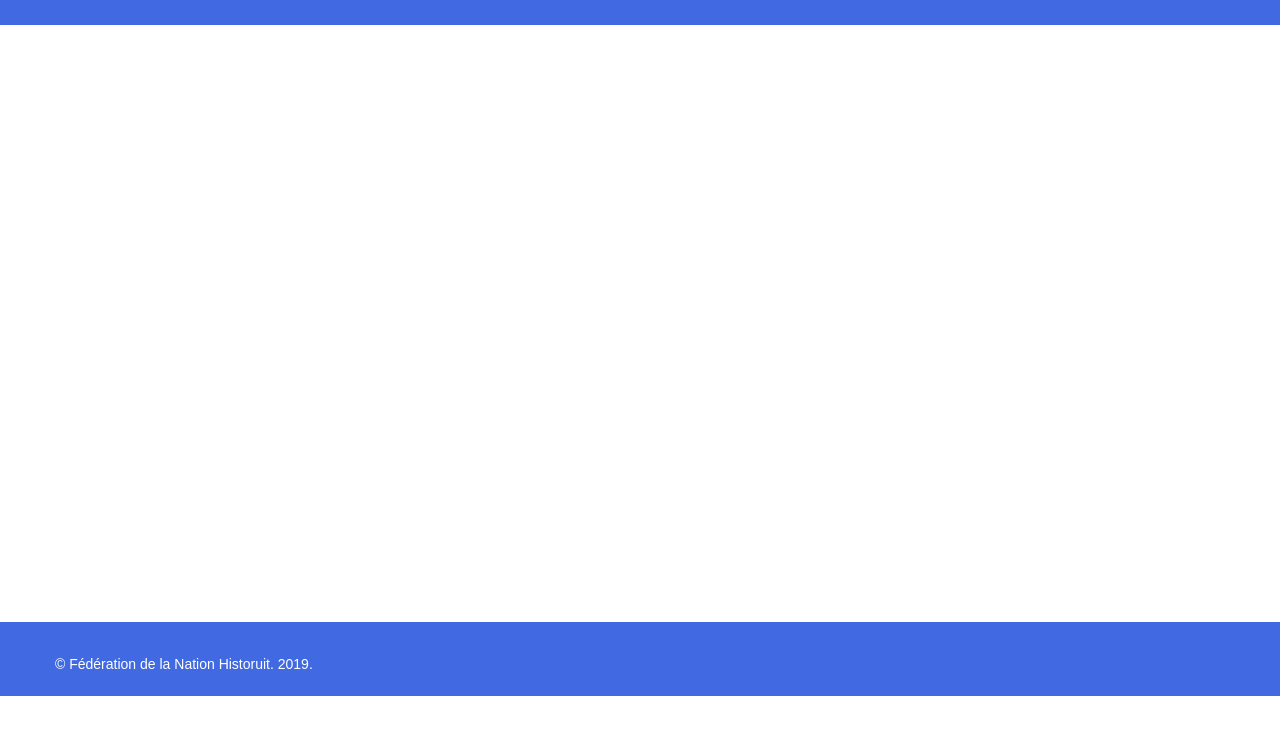
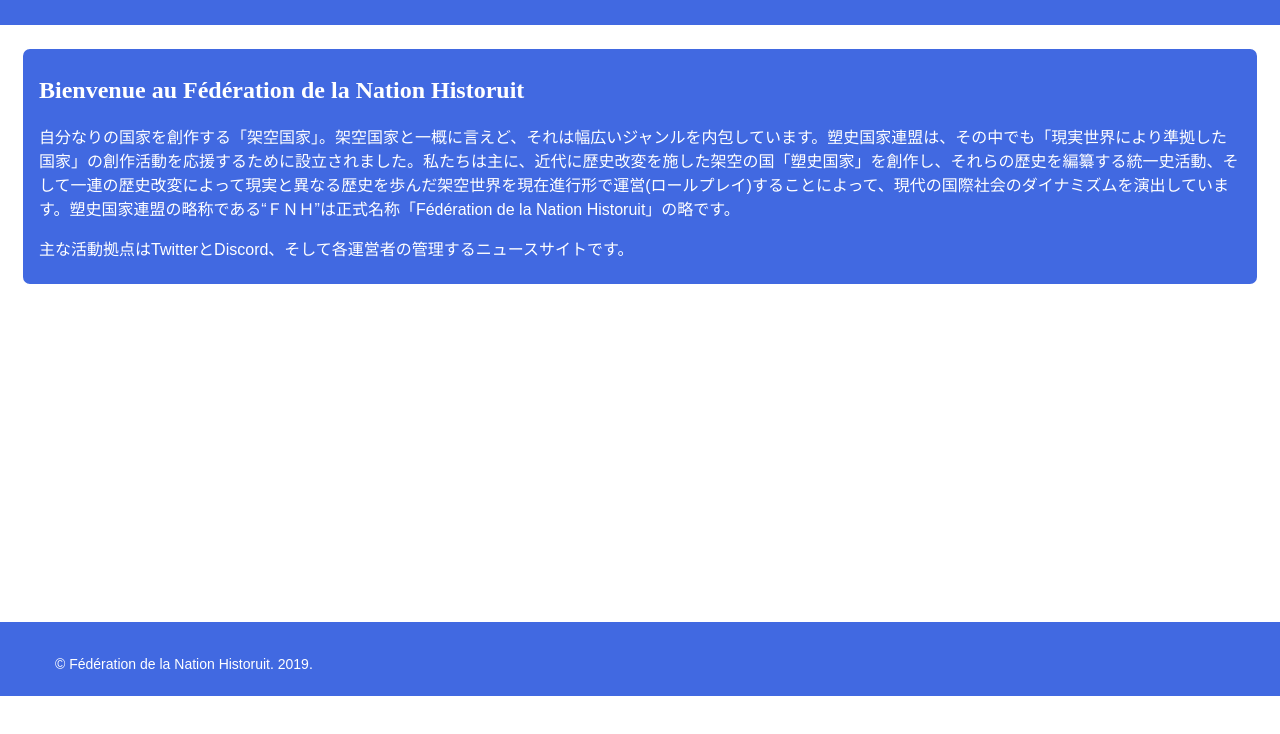
Before and after one commit to emyeuchi/soshirenmei, a plain HTML site: page index.html in a window 1280 px wide. Shown: the part 104-838 px from the top of the page. Drawn offline with Linux system fonts and the light colour scheme; a web font is replaced by a local one.

Commit message:
Update style.css

```diff
--- a/style.css
+++ b/style.css
@@ -63,7 +63,7 @@ nav {
   height: 100vh;
   margin: 150px 20px 0 20px;
 }
-.nolf {
+.introduction {
   padding: 0.5em 1em;
   margin: 2em 0;
   color: white;/*文字色*/
@@ -71,24 +71,6 @@ nav {
   border: solid 3px white;/*線*/
   border-radius: 10px;/*角の丸み*/
 }
-/*
-.guide {
-  display: flex;
-  width:auto;
-  margin: 0 0 0 0;
-}
-.guide_1 {
-  flex-shrink: 0;
-  padding: 80px;
-  height: 300px;
-  width: 25%;
-  margin: 10px 15px 0 15px;
-  background: blue;
-  position: relative;
-  border: solid 3px #6091d3;
-  border-radius: 10px;
-}
-*/
 footer {
   width: 100%;
   padding: 10px 0 10px;
```
